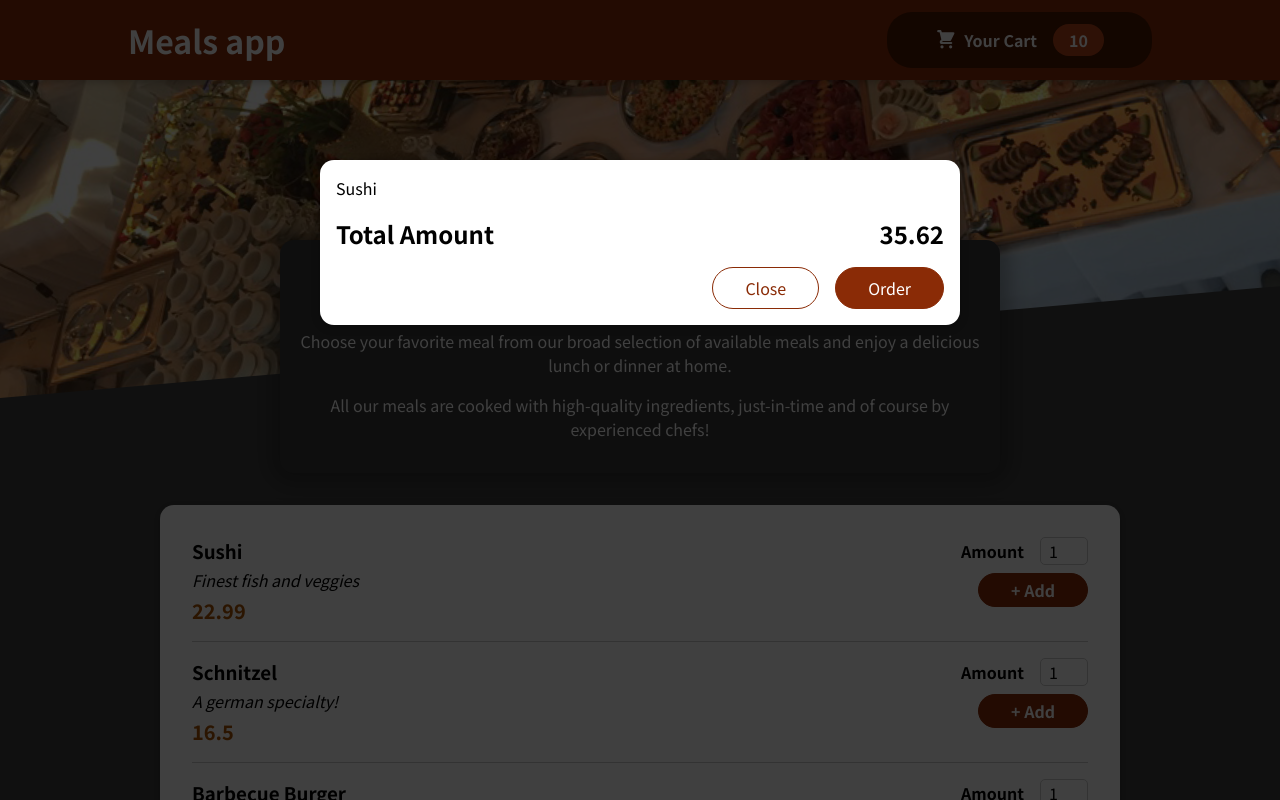
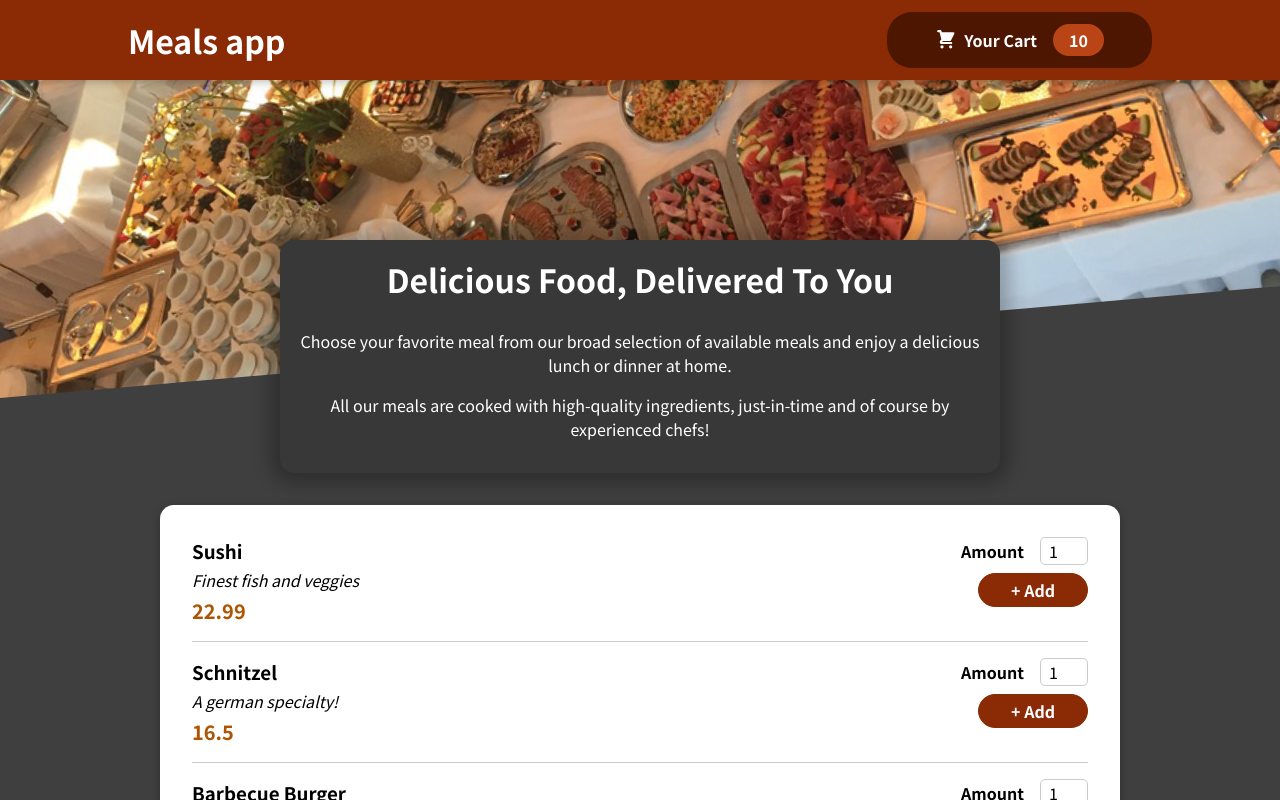
Before and after one commit to subhashini-19/FoodOrderApp, a React (Create React App) app: page / in a window 1280 px wide. Shown: the top 800 px of the page. Built offline with nearby package versions, Linux system fonts and the light colour scheme.

Commit message:
Controlling the model open and close actions

```diff
--- a/src/App.js
+++ b/src/App.js
@@ -1,13 +1,24 @@
-import { Fragment } from "react";
+import { Fragment, useState } from "react";
 import Cart from "./components/Cart/Cart";
 import Header from "./components/Layout/Header";
 import Meals from "./components/Meals/Meals";
 
 function App() {
+
+  const [showCart, setShowCart] = useState(false)
+
+  const showCartHandler = () => {
+    setShowCart(true);
+
+  }
+  const hideCartHandler = () => {
+   setShowCart(false);
+  }
+
   return (
     <Fragment>
-      <Cart/>
-       <Header></Header>
+      {showCart && <Cart onClose={hideCartHandler}/>}
+       <Header onShowCart={showCartHandler}></Header>
        <main>
          <Meals></Meals>
        </main>
--- a/src/components/Cart/Cart.js
+++ b/src/components/Cart/Cart.js
@@ -11,14 +11,14 @@ const Cart = (props) => {
   );
 
   return (
-    <Modal>
+    <Modal onClose={props.onClose}>
       {cartItems}
       <div className={classes.total}>
         <span>Total Amount</span>
         <span>35.62</span>
       </div>
       <div className={classes.actions}>
-        <button className={classes['button--alt']}>Close</button>
+        <button className={classes['button--alt']} onClick={props.onClose}>Close</button>
         <button className={classes.button}>Order</button>
       </div>
     </Modal>
--- a/src/components/Layout/Header.js
+++ b/src/components/Layout/Header.js
@@ -8,7 +8,7 @@ const Header = (props) => {
     <Fragment>
       <header className={classes.header}>
         <h1> Meals app</h1>
-        <HeaderCartButton></HeaderCartButton>
+        <HeaderCartButton onClick={props.onShowCart}></HeaderCartButton>
       </header>
       <div className={classes["main-image"]}>
         <img src={mealsImage} alt="A table full of food" />
--- a/src/components/Layout/HeaderCartButton.js
+++ b/src/components/Layout/HeaderCartButton.js
@@ -3,7 +3,7 @@ import CartIcon from "../Cart/CartIcon";
 
 const HeaderCartButton = (props) => {
   return (
-    <button className={classes.button}>
+    <button className={classes.button} onClick={props.onClick}>
       <span className={classes.icon}>
         <CartIcon />
       </span>
--- a/src/components/UI/Modal/Modal.js
+++ b/src/components/UI/Modal/Modal.js
@@ -4,7 +4,7 @@ import ReactDOM from 'react-dom';
 import classes from './Modal.module.css';
 
 const Backdrop = (props) => {
-  return <div className={classes.backdrop} />;
+  return <div onClick={props.onClick} className={classes.backdrop} />;
 };
 
 const ModalOverlay = (props) => {
@@ -20,7 +20,7 @@ const portalElement = document.getElementById('overlays');
 const Modal = (props) => {
   return (
     <Fragment>
-      {ReactDOM.createPortal(<Backdrop />, portalElement)}
+      {ReactDOM.createPortal(<Backdrop onClick={props.onClose}/>, portalElement)}
       {ReactDOM.createPortal(
         <ModalOverlay>{props.children}</ModalOverlay>,
         portalElement
```
